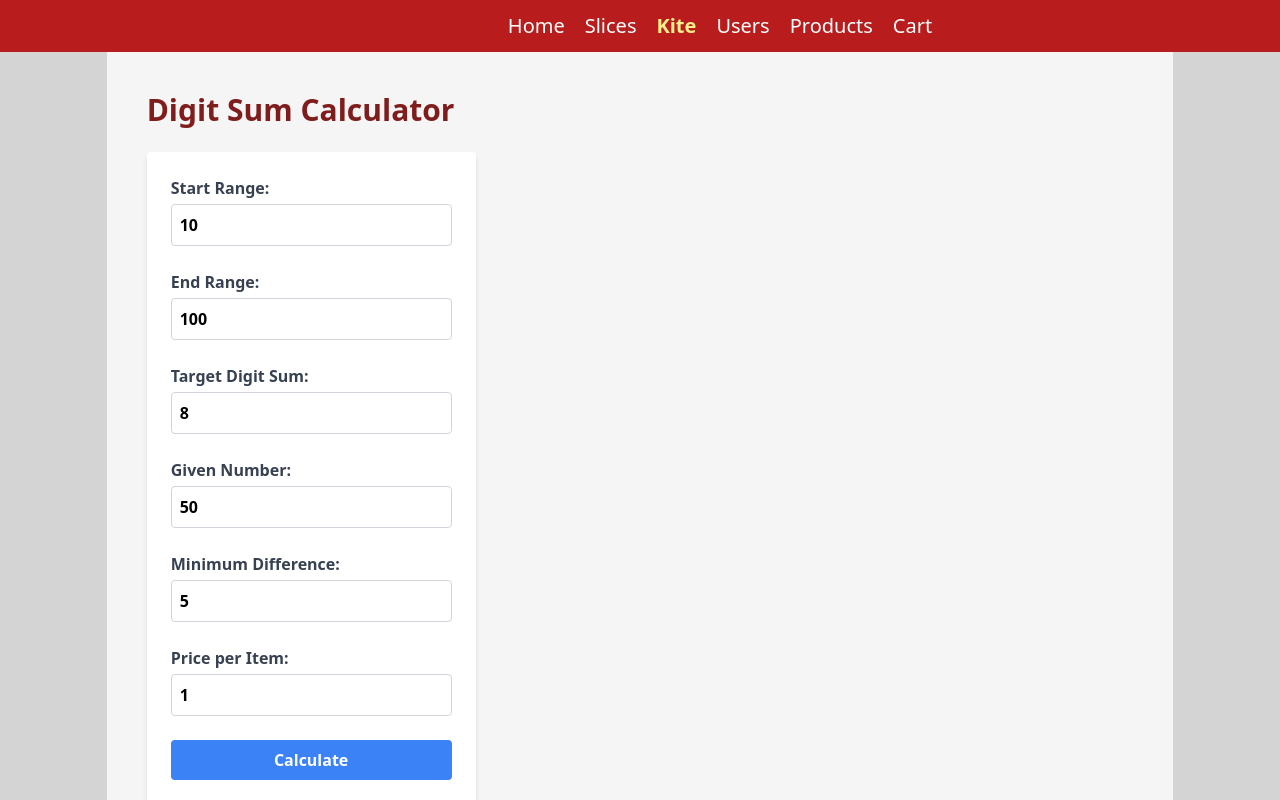
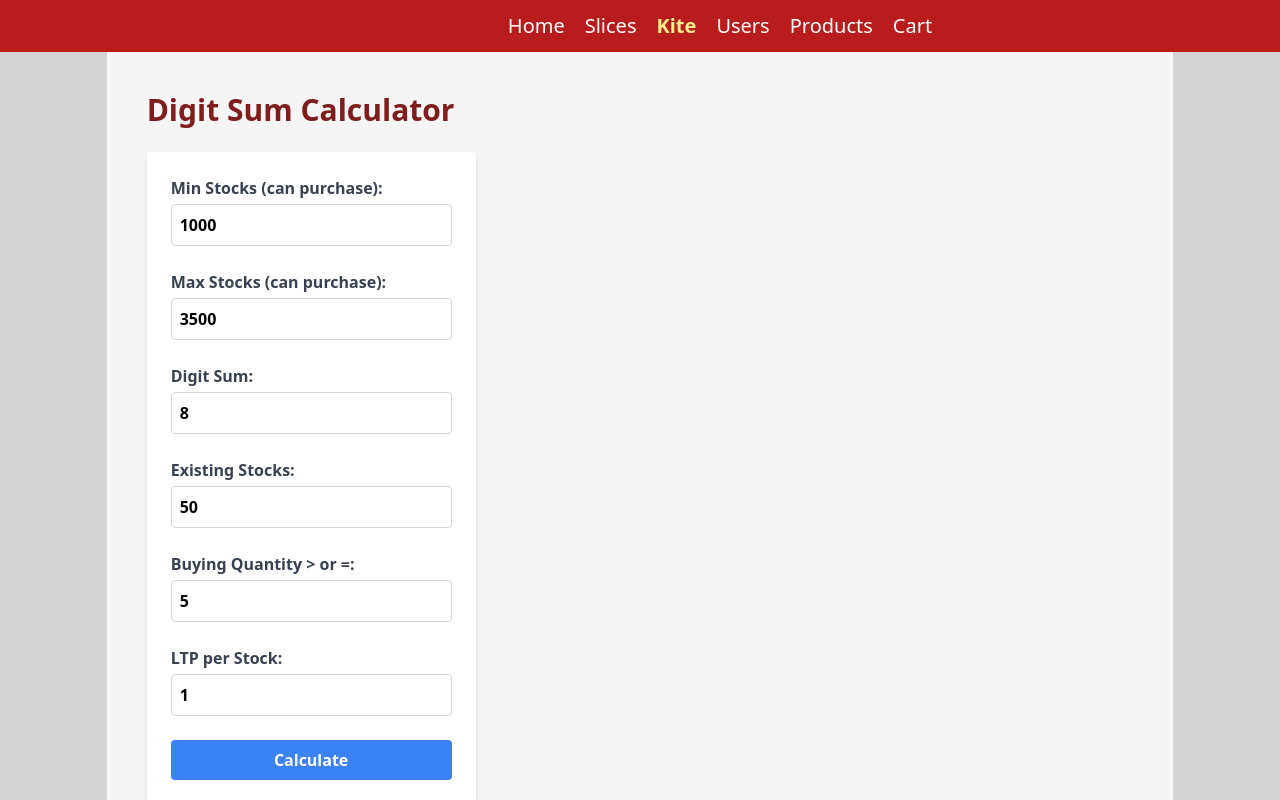
Before and after one commit to shankaraswal/rtk-qry-cd, a React app: page /kite in a window 1280 px wide. Shown: the top 800 px of the page. Built offline with nearby package versions, Linux system fonts and the light colour scheme; the HTML template or start-up script is replaced by a standard one.

Commit message:
fixed calc issue

```diff
--- a/src/pages/Kite.tsx
+++ b/src/pages/Kite.tsx
@@ -1,12 +1,12 @@
 import { useState } from "react";
 
 const KiteCalculator = () => {
-  const [start, setStart] = useState(10);
-  const [end, setEnd] = useState(100);
+  const [start, setStart] = useState(1000);
+  const [end, setEnd] = useState(3500);
   const [targetSum, setTargetSum] = useState(8);
   const [givenNumber, setGivenNumber] = useState(50);
   const [minDifference, setMinDifference] = useState(5);
-  const [price, setPrice] = useState(1); // Added state for price
+  const [price, setPrice] = useState<number>(1); // Added state for price
   const [results, setResults] = useState<any>([]);
 
   const findNumbersWithDigitSum = (
@@ -40,7 +40,7 @@ const KiteCalculator = () => {
       .map((number) => ({
         number: number,
         difference: number - givenNumber,
-        totalAmount: price * (number - start + 1), // Calculate total amount
+        totalAmount: price * (number - givenNumber), // Calculate total amount
       }))
       .filter((result) => result.difference > minDifference);
 
@@ -66,7 +66,10 @@ const KiteCalculator = () => {
       <div className="flex flex-row gap-10 w-full">
         <div className="bg-white p-6 rounded shadow-md w-1/3 space-y-6 font-bold">
           <div>
-            <label className="block text-gray-700">Start Range:</label>
+            <label className="block text-gray-700">
+              {" "}
+              Min Stocks (can purchase):
+            </label>
             <input
               type="number"
               className="w-full mt-1 p-2 border border-gray-300 rounded"
@@ -75,7 +78,9 @@ const KiteCalculator = () => {
             />
           </div>
           <div>
-            <label className="block text-gray-700">End Range:</label>
+            <label className="block text-gray-700">
+              Max Stocks (can purchase):
+            </label>
             <input
               type="number"
               className="w-full mt-1 p-2 border border-gray-300 rounded"
@@ -84,7 +89,7 @@ const KiteCalculator = () => {
             />
           </div>
           <div>
-            <label className="block text-gray-700">Target Digit Sum:</label>
+            <label className="block text-gray-700">Digit Sum:</label>
             <input
               type="number"
               className="w-full mt-1 p-2 border border-gray-300 rounded"
@@ -93,7 +98,7 @@ const KiteCalculator = () => {
             />
           </div>
           <div>
-            <label className="block text-gray-700">Given Number:</label>
+            <label className="block text-gray-700">Existing Stocks:</label>
             <input
               type="number"
               className="w-full mt-1 p-2 border border-gray-300 rounded"
@@ -102,7 +107,7 @@ const KiteCalculator = () => {
             />
           </div>
           <div>
-            <label className="block text-gray-700">Minimum Difference:</label>
+            <label className="block text-gray-700">{`Buying Quantity > or =:`}</label>
             <input
               type="number"
               className="w-full mt-1 p-2 border border-gray-300 rounded"
@@ -111,7 +116,7 @@ const KiteCalculator = () => {
             />
           </div>
           <div>
-            <label className="block text-gray-700">Price per Item:</label>
+            <label className="block text-gray-700">LTP per Stock:</label>
             <input
               type="number"
               className="w-full mt-1 p-2 border border-gray-300 rounded"
```
